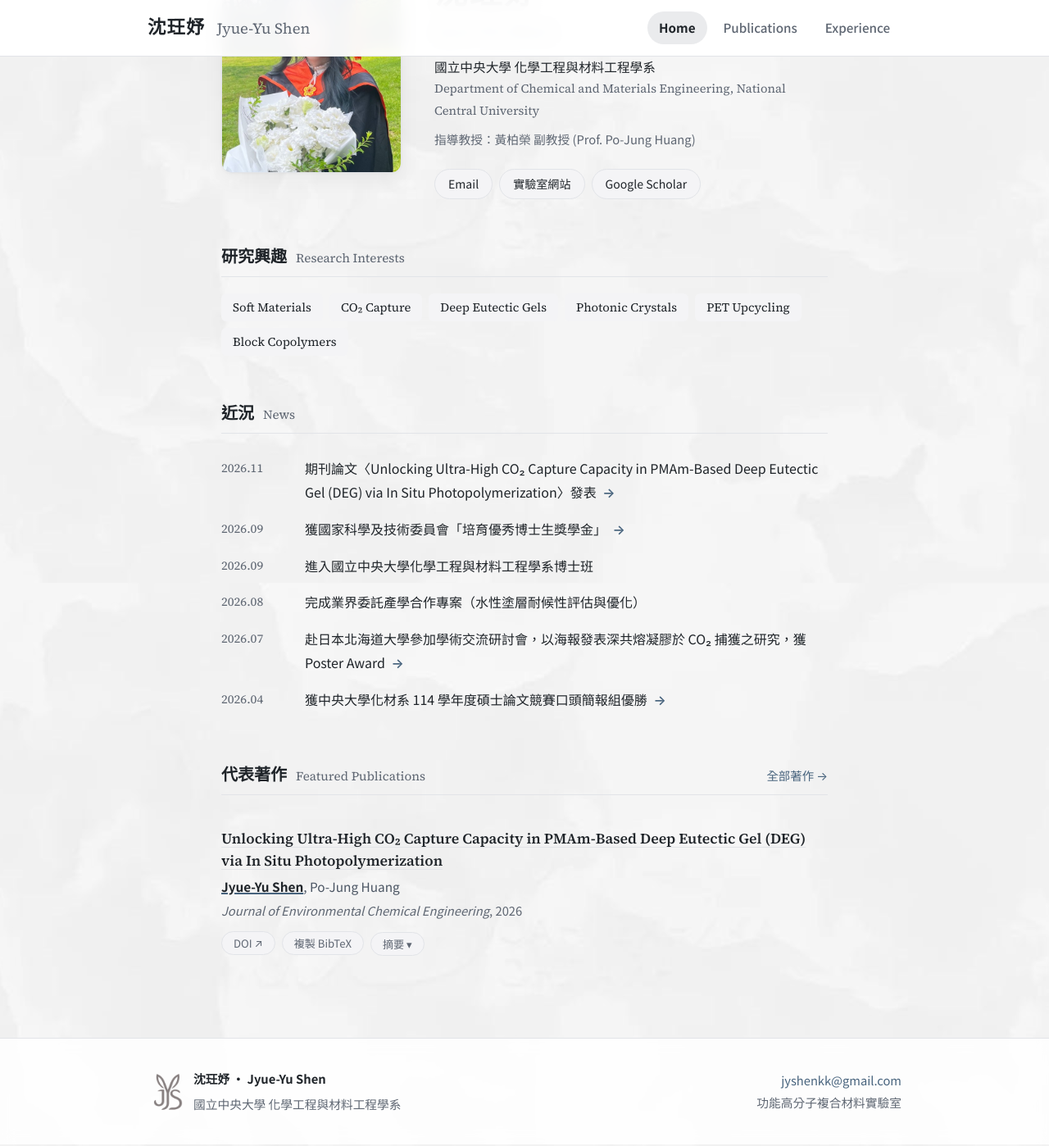
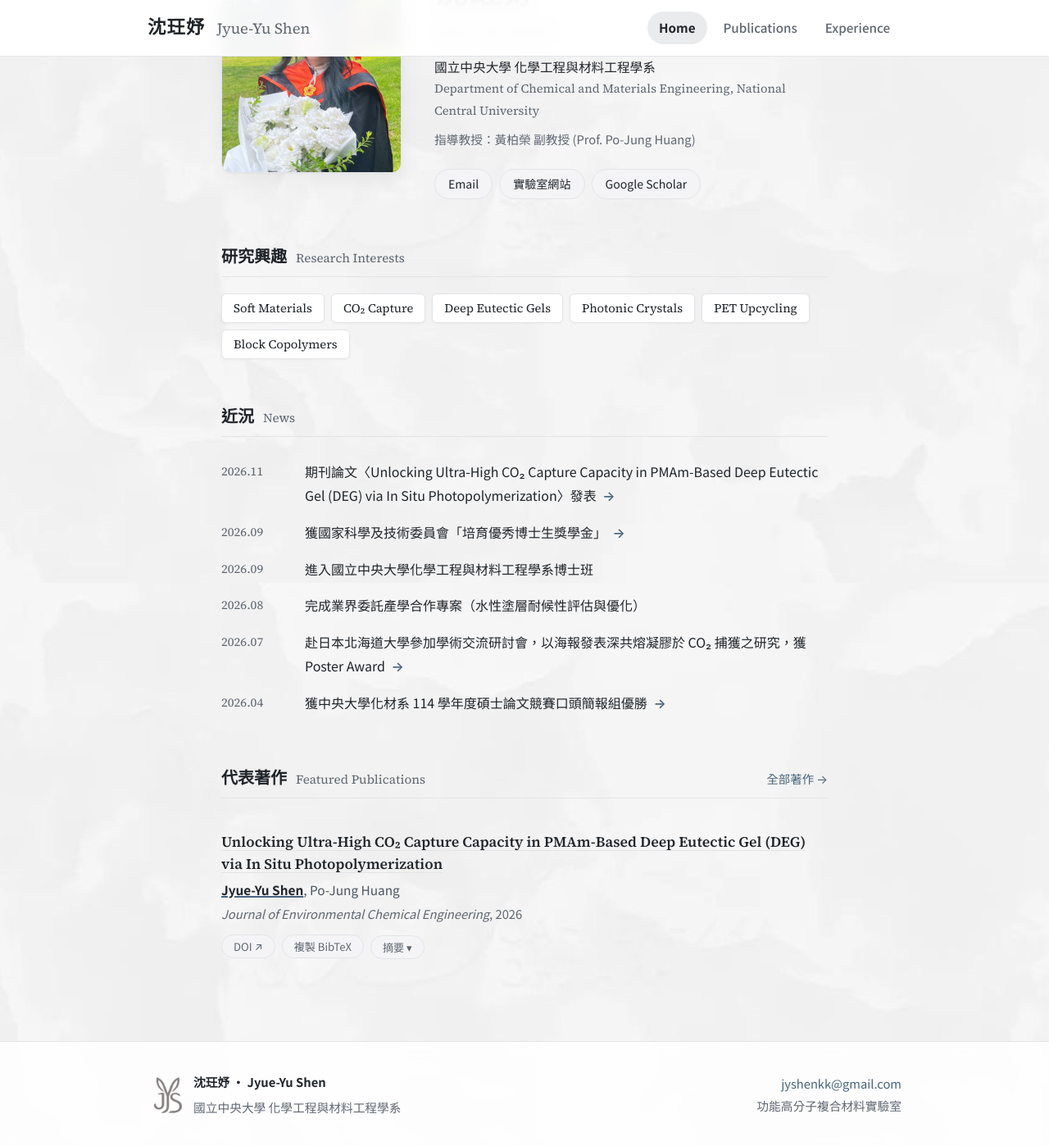
Before and after one commit to jyshenkk/jyshenkk.github.io, a Jekyll site: the page built from index.html, in a window 1280 px wide and 1400 px high, scrolled down 189 px. Shown: the whole window at 82% size. Built offline with Jekyll 4.4.1, drawn with Linux system fonts in a browser that asks for light colours.

Commit message:
Change background of research interests tags and publication abstract body to white

```diff
--- a/assets/css/style.css
+++ b/assets/css/style.css
@@ -146,14 +146,15 @@ main.wrap { flex: 1; padding-top: 56px; padding-bottom: 80px; }
 
 .interests { list-style: none; padding: 0; margin: 0; display: flex; flex-wrap: wrap; gap: 8px; }
 .interests li {
-  background: var(--surface);
-  border: none;
+  background: #ffffff;
+  border: 1px solid var(--line);
   padding: 6px 14px;
   border-radius: 6px;
   font-size: 0.92rem;
   color: var(--ink);
   line-height: 1.5;
   font-family: var(--serif-en), var(--sans);
+  box-shadow: 0 1px 3px rgba(0, 0, 0, 0.04);
 }
 
 /* ── News / post list ─────────────────── */
@@ -193,8 +194,9 @@ main.wrap { flex: 1; padding-top: 56px; padding-bottom: 80px; }
 .pub-abstract summary::after { content: " ▾"; }
 .pub-abstract[open] summary::after { content: " ▴"; }
 .pub-abstract-body {
-  margin-top: 10px; padding: 16px 20px; background: var(--surface); border-radius: 8px;
+  margin-top: 10px; padding: 16px 20px; background: #ffffff; border-radius: 8px;
   border: 1px solid var(--line);
+  box-shadow: 0 2px 8px rgba(0, 0, 0, 0.04);
 }
 .pub-abstract-body p, .pub-abstract p {
   font-family: var(--serif-en); font-size: 0.95rem; line-height: 1.75; color: var(--ink);
```
